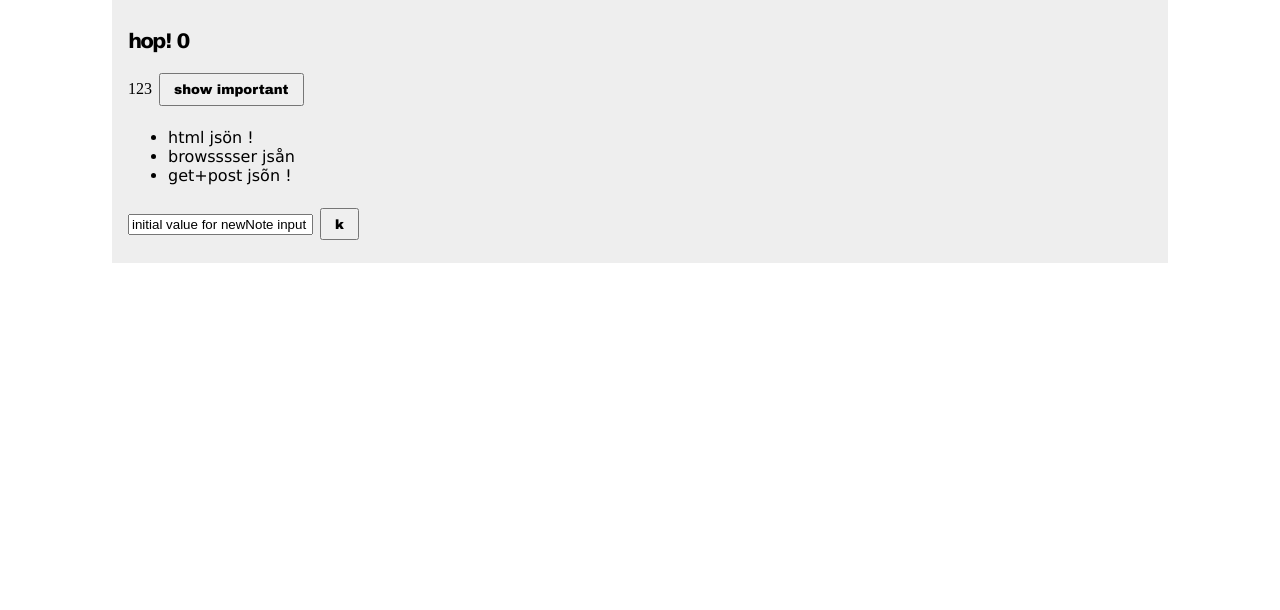
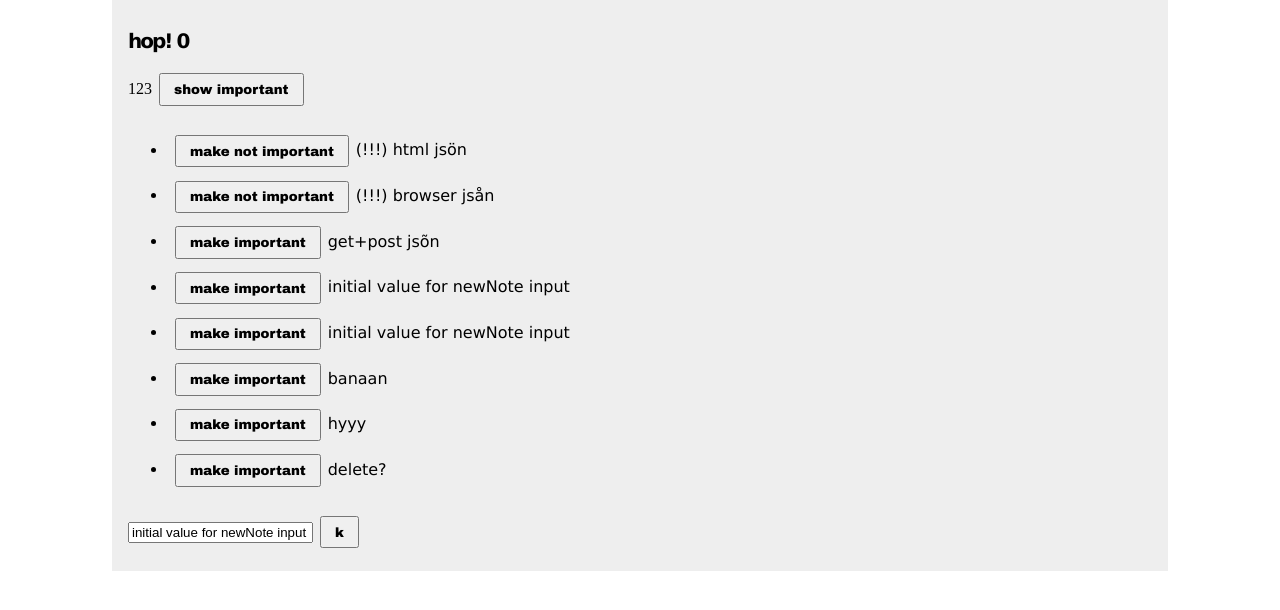
Before and after one commit to keitto/fso19_p2_exe, a React (Create React App) app: page / in a window 1280 px wide. Shown: the top 610 px of the page. Built offline with nearby package versions, Linux system fonts and the light colour scheme; data requests are answered from the project's data file.

Commit message:
before noteservice

```diff
--- a/db.json
+++ b/db.json
@@ -1,22 +1,52 @@
 {
-    "notes" : [
+  "notes": [
     {
-            "id":1,
-            "content":"html jsön",
-            "date":"2019-05-30T17:30:31.098Z",
+      "id": 1,
+      "content": "html jsön",
+      "date": "2019-05-30T17:30:31.098Z",
       "important": true
     },
     {
-            "id":2,
-            "content":"browsssser jsån",
-            "date":"2019-05-30T18:12:31.098Z",
+      "id": 2,
+      "content": "browser jsån",
+      "date": "2019-05-30T18:12:31.098Z",
+      "important": true
+    },
+    {
+      "id": 3,
+      "content": "get+post jsõn",
+      "date": "2019-05-30T19:20:14.098Z",
       "important": false
     },
     {
-            "id":3,
-            "content":"get+post jsõn",
-            "date":"2019-05-30T19:20:14.098Z",
-            "important": true
+      "content": "initial value for newNote input",
+      "date": "2020-02-26T10:29:28.756Z",
+      "important": false,
+      "id": 4
+    },
+    {
+      "content": "initial value for newNote input",
+      "date": "2020-02-26T10:30:57.503Z",
+      "important": false,
+      "id": 5
+    },
+    {
+      "content": "banaan",
+      "date": "2020-02-26T10:34:16.020Z",
+      "important": false,
+      "id": 6
+    },
+    {
+      "content": "hyyy",
+      "date": "2020-02-26T10:34:19.765Z",
+      "important": false,
+      "id": 7
+    },
+    {
+      "content": "delete?",
+      "date": "2020-02-26T10:36:03.748Z",
+      "important": false,
+      "id": 8
     }
   ]
 }
--- a/src/App.js
+++ b/src/App.js
@@ -1,6 +1,7 @@
 import React, {useState, useEffect} from 'react'
 import Note from './components/Note'
 import axios from 'axios'
+//import noteService from './services/notes'
 import './App.css'
 
 
@@ -29,7 +30,11 @@ const App = () => {
     const notesToShow = showAll ? notes : notes.filter(note => note.important === true)
     const rows = () => notesToShow.map(note => {
         // don't use key from map(value, key) as key, might roll over to wrong element on delete
-        return <Note key={note.id} note={note} />
+        return <Note
+            key={note.id}
+            note={note}
+            toggleImportance={() => toggleImportanceOf(note.id)}
+        />
     })
 
     //basic event handler
@@ -38,6 +43,21 @@ const App = () => {
         setNewNote(event.target.value)
     }
 
+    const toggleImportanceOf = id => {
+        const url = 'http://localhost:3001/notes/'+id
+        const theNote = notes.find(aNote => aNote.id === id) // find takes function wtf
+        const updatedNote = {...theNote, important: !theNote.important}
+        console.log(`note id${id} needs to toggle importance, ${theNote.content}`) // weird fucking quotes
+
+        axios.put(url, updatedNote)
+            .then(res => {
+                setNotes(notes.map(note => note.id !== id ? note : res.data))
+                // alt: (note) => {return note.id !== id ? note : res.data} // need to return out of {} bananapeels
+            })
+
+    }
+
+    // adding
     const addNote = (event) => {
         event.preventDefault()
 
@@ -45,10 +65,14 @@ const App = () => {
             content: newNote,
             date: new Date().toISOString(),
             important: Math.random() > 0.5,
-            id:notes.length + 1
         }
-        setNotes(notes.concat(noteObject))
-        setNewNote('')
+
+        axios
+            .post('http://localhost:3001/notes',noteObject)
+            .then(res => {
+                setNotes(notes.concat(res.data))
+                setNewNote('')
+            })
         setLaskuri(laskuri +1)
     }
 
--- a/src/components/Note.js
+++ b/src/components/Note.js
@@ -1,8 +1,13 @@
 import React from 'react'
 
-const Note = ({note}) => {
+const Note = ({note, toggleImportance}) => {
+    const label = note.important ? 'make not important' : 'make important'
     return (
-    <li>{note.content} {note.important ? '!':''}</li>
+    <li>
+        <button onClick={toggleImportance}>{label}</button>
+        {note.important ? '(!!!) ':''}{note.content}
+
+    </li>
     )
 }
 
--- /dev/null
+++ b/src/services/notes.js
@@ -0,0 +1,20 @@
+import axios from 'axios'
+const baseUrl = 'http://localhost:3030/notes'
+
+const getAll = () => {
+    return axios.get(baseUrl)
+}
+
+const create = (newObject) {
+    return axios.post(baseUrl, newObject)
+}
+
+const update = (id, newObject) => {
+    return axios.put(baseUrl+"/"+id, newObject)
+}
+
+export default {
+    getAll: getAll,
+    create: create,
+    update: update
+}
```
Lines whose indentation alone changed are shown as unchanged.
